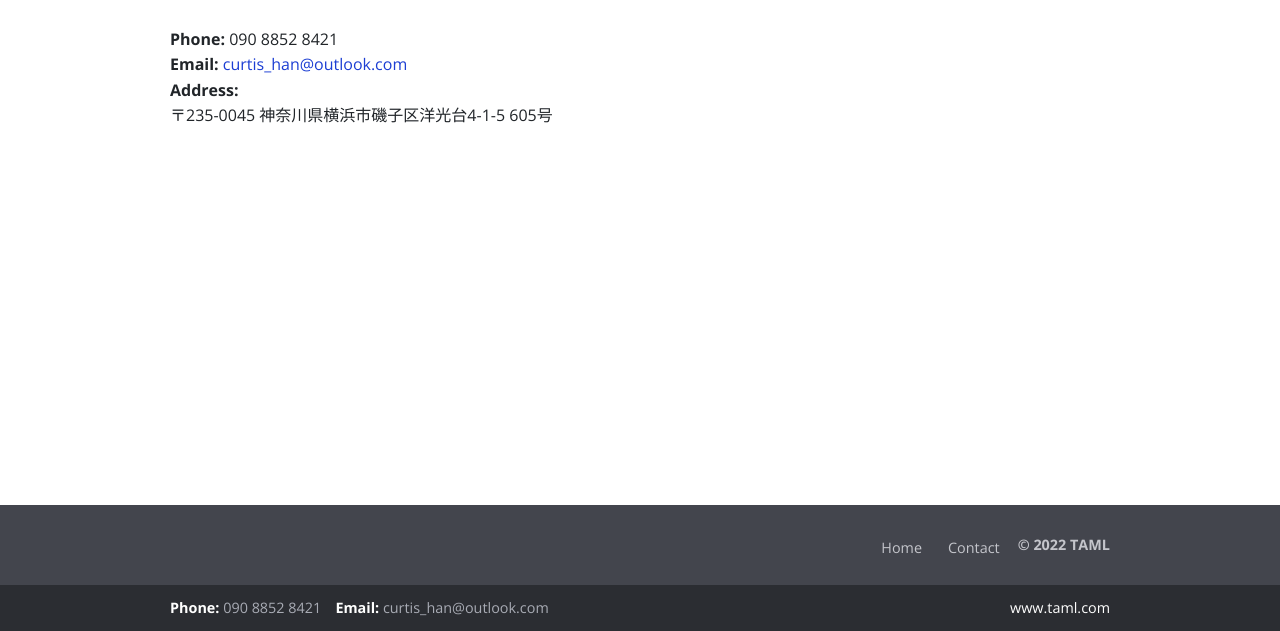
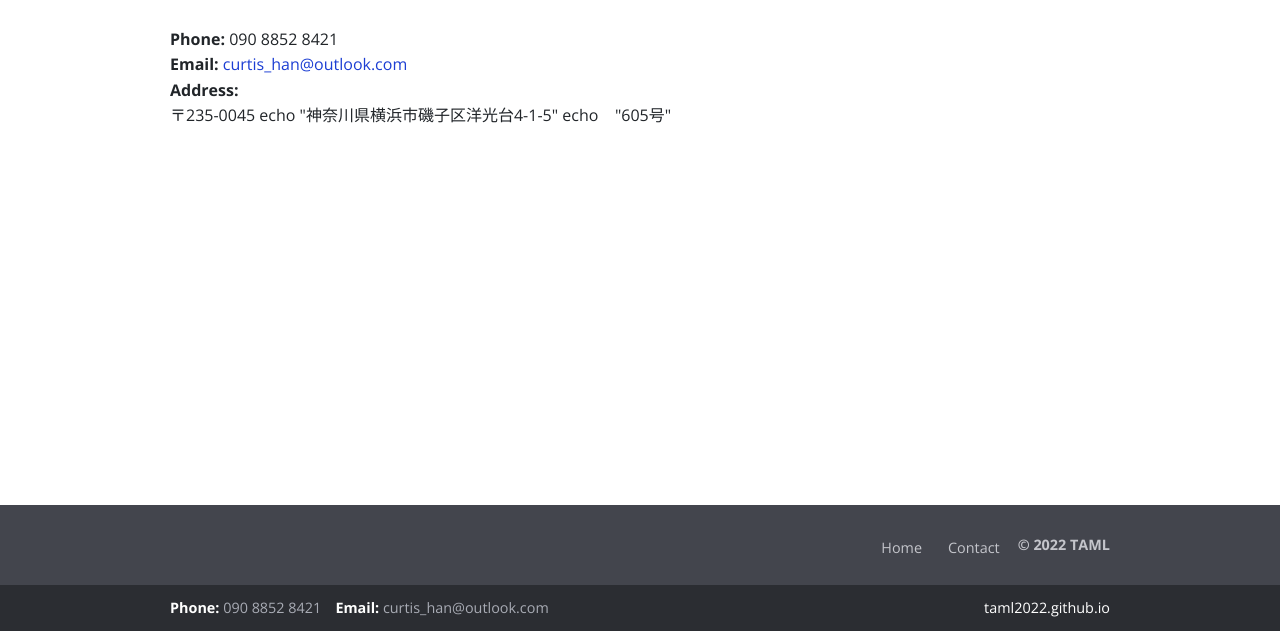
Before and after one commit to taml2022/taml2022.github.io, a plain HTML site: page contact/index.html in a window 1280 px wide. Shown: the part 169-800 px from the top of the page. Drawn offline with nearby package versions, Linux system fonts and the light colour scheme.

Commit message:
修改了一下主页的链接

```diff
--- a/contact/index.html
+++ b/contact/index.html
@@ -122,7 +122,7 @@
         <li><strong>Email: </strong><a href="mailto:curtis_han@outlook.com">
             curtis_han@outlook.com</a></li>
 
-        <li style="white-space: pre-wrap;"><strong>Address: </strong><br>〒235-0045 神奈川県横浜市磯子区洋光台4-1-5 605号</li>
+        <li style="white-space: pre-wrap;"><strong>Address: </strong><br>〒235-0045 echo &#34;神奈川県横浜市磯子区洋光台4-1-5&#34; echo    &#34;605号&#34;</li>
 
       </ul>
       <table class="table table-sm opening-hours-table">
@@ -161,7 +161,7 @@
                 curtis_han@outlook.com</a></li>
           </ul>
           <ul>
-            <li class="zerostatic"><a href="https://www.taml.com">www.taml.com</a></li>
+            <li class="zerostatic"><a href="https://taml2022.github.io">taml2022.github.io</a></li>
           </ul>
         </div>
       </div>
```
Also changed, not shown: about/index.html (+1 -1 lines), categories/index.html (+1 -1 lines), index.html (+1 -1 lines), pages/index.html (+1 -1 lines), recruit/index.html (+1 -1 lines), services/embedsrv/index.html (+1 -1 lines), services/employmentagency/index.html (+1 -1 lines), services/index.html (+1 -1 lines), services/websrv/index.html (+1 -1 lines), tags/index.html (+1 -1 lines), work/cargo-terminal/index.html (+1 -1 lines), work/fall-plaza/index.html (+1 -1 lines), work/index.html (+1 -1 lines), work/modern-hospital/index.html (+1 -1 lines).
